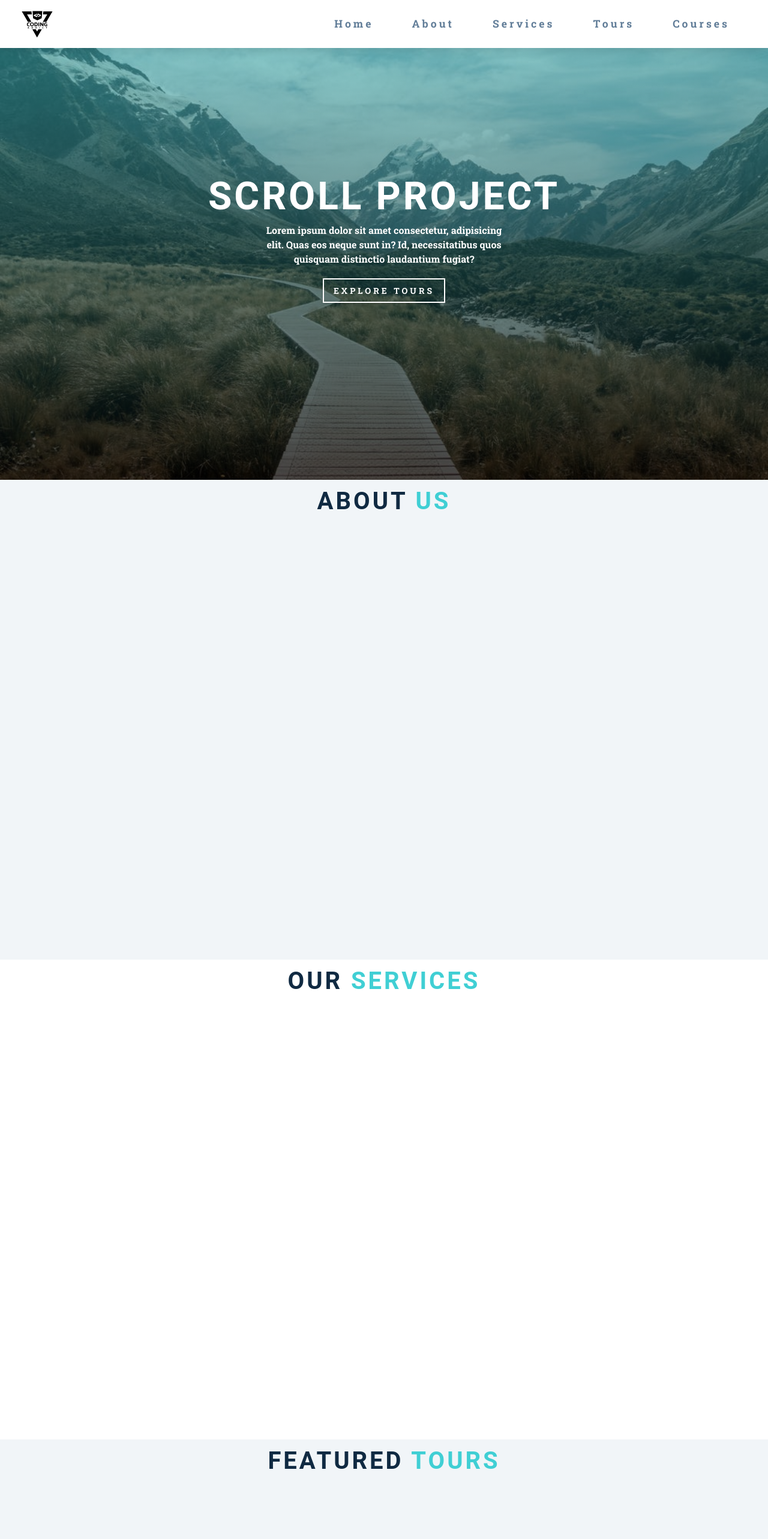
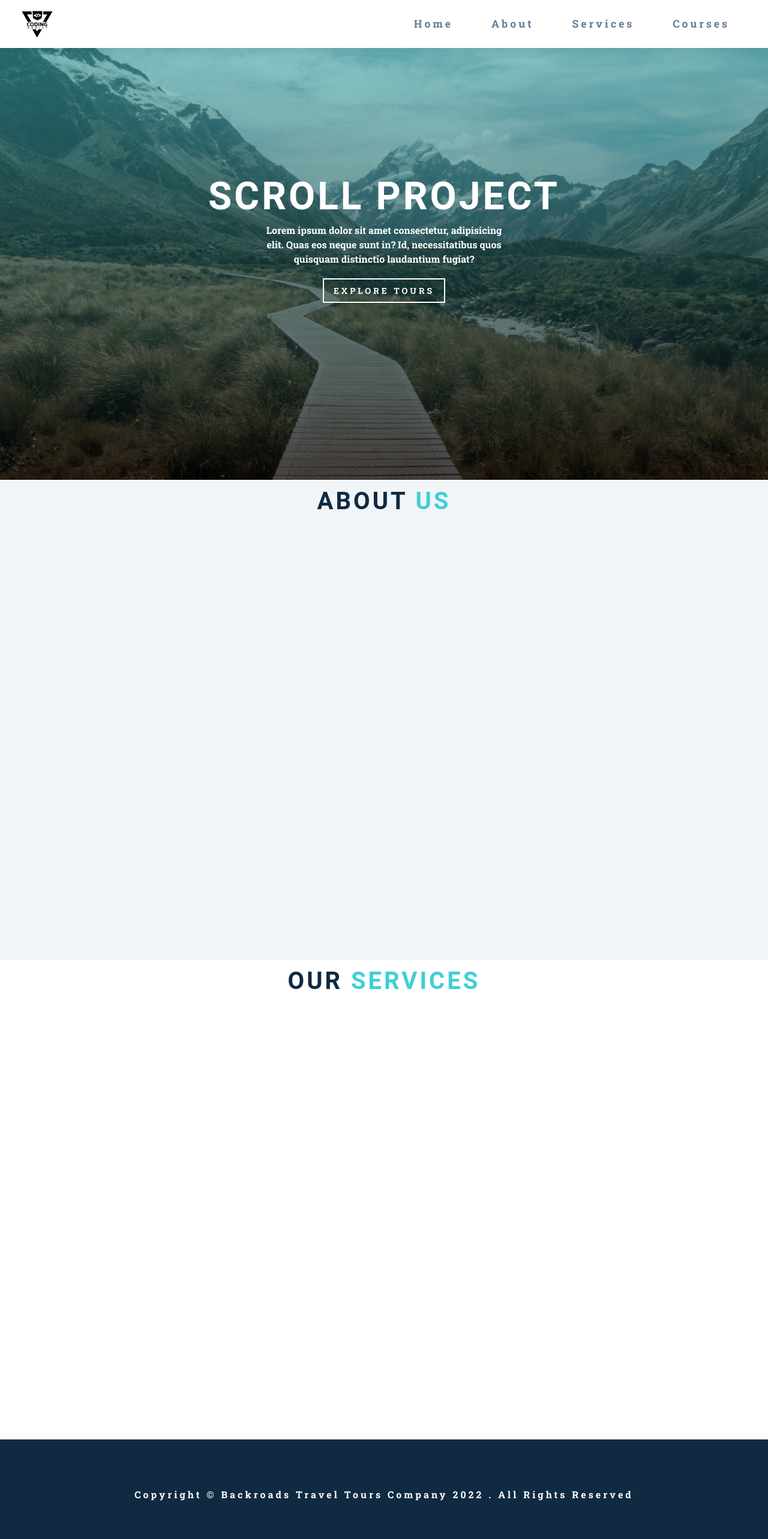
Before and after one commit to mengzhou44/demo-weather, a Next.js app: page / in a window 1280 px wide. Shown: the top 2566 px of the page at 60% size. Built offline with nearby package versions, Linux system fonts and the light colour scheme.

Commit message:
put footer to the page bottom

```diff
--- a/components/header.js
+++ b/components/header.js
@@ -33,7 +33,6 @@ const Header = () => {
         {renderHomeLink('home')}
         {renderHomeLink('about')}
         {renderHomeLink('services')}
-        {renderHomeLink('tours')}
         <li>
           <Link href="/courses">courses</Link>
         </li>
--- a/components/home/tours.js
+++ /dev/null
@@ -1,17 +0,0 @@
-
-
-import { memo } from 'react';
-
-const Tours = () => {
-  return (
-    <section id="tours" className="section">
-      <div className="title">
-        <h2>
-          featured <span>tours</span>
-        </h2>
-      </div>
-    </section>
-  );
-};
-
-export default memo(Tours)
--- a/components/layout.js
+++ b/components/layout.js
@@ -1,15 +1,16 @@
 import Header from './header';
 import Footer from './footer';
+import styles from './layout.module.css'
 
 const Layout = ({ children }) => {
   return (
-    <>
-      <section>
+    <div className={styles.layout}>
+      <section className={styles.content}>
         <Header></Header>
         {children}
       </section>
       <Footer />
-    </>
+    </div>
   );
 };
 
--- a/components/layout.module.css
+++ b/components/layout.module.css
@@ -0,0 +1,10 @@
+.layout {
+  height: 100vh;
+  display: flex;
+  flex-direction: column;
+  justify-content: flex-start;
+}
+
+.content {
+  flex: 1;
+}
--- a/pages/index.js
+++ b/pages/index.js
@@ -4,7 +4,6 @@ import Layout from '../components/layout';
 import Hero from '../components/home/hero';
 import About from '../components/home/about';
 import Services from '../components/home/services';
-import Tours from '../components/home/tours';
 import { useRouter } from 'next/router';
 import { useEffect } from 'react';
 import { scrollToSectionByPath } from '../utils/scroll-to-section';
@@ -33,7 +32,6 @@ export default function Home() {
         <Hero />
         <About />
         <Services />
-        <Tours />
       </Layout>
     </div>
   );
```
Also changed, not shown: components/home/tours.module.css (deleted).
